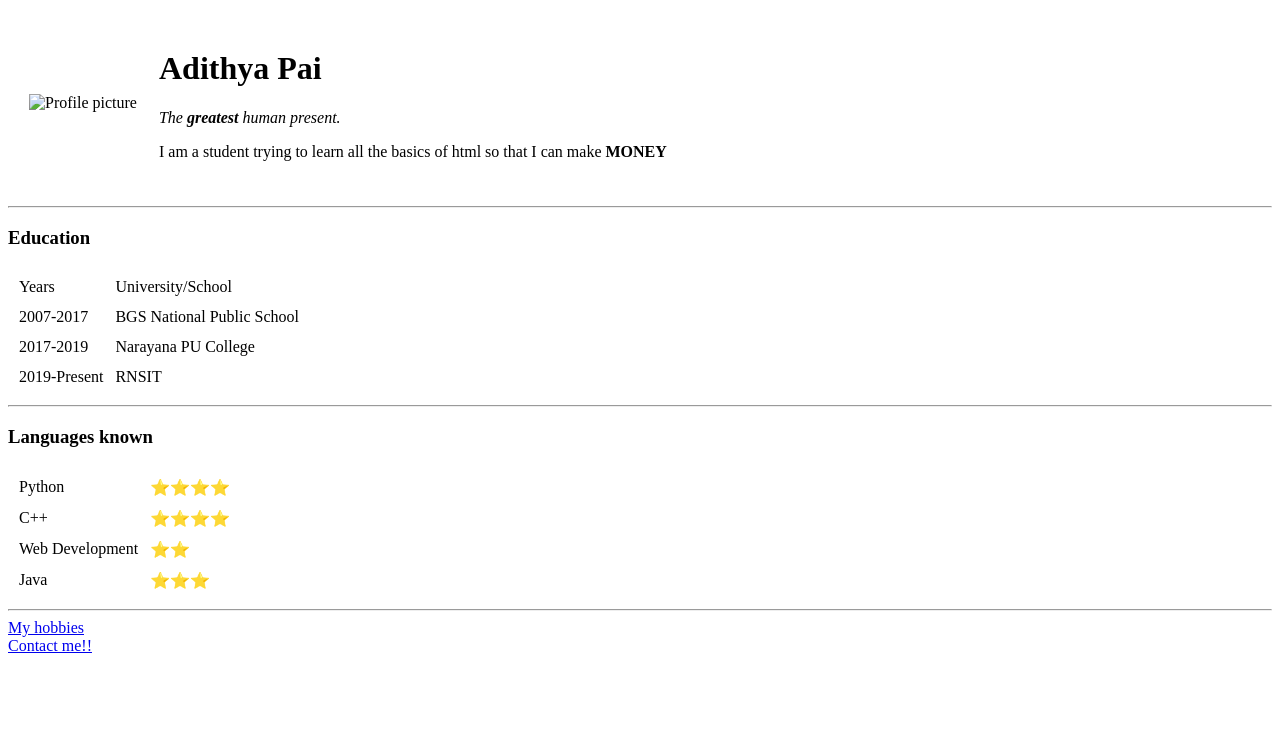
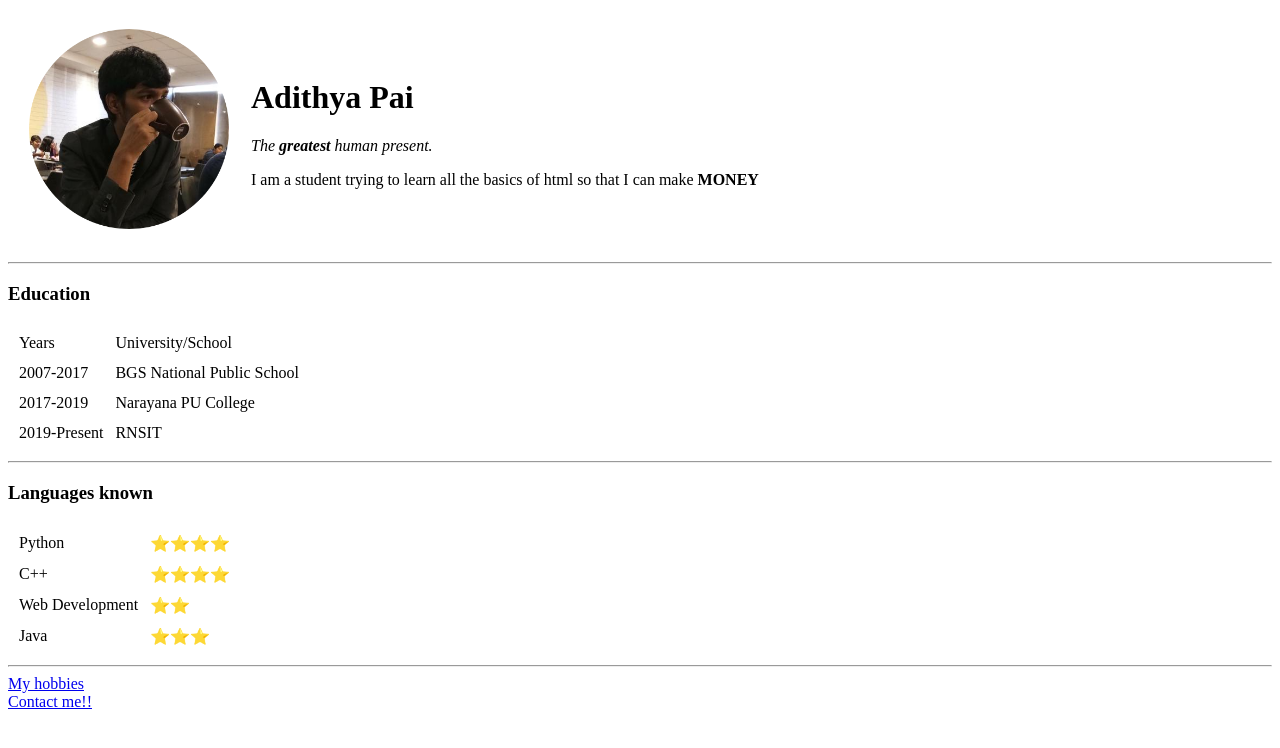
Before and after one commit to adithyarpai/cv, a plain HTML site: page index.html in a window 1280 px wide. Drawn offline with Linux system fonts and the light colour scheme.

Commit message:
Update index.html

```diff
--- a/index.html
+++ b/index.html
@@ -9,7 +9,7 @@
 <body>
   <table cellspacing="20">
     <tr>
-      <td><img src="images\Profile_picture.jpg" alt="Profile picture" height="200"></td>
+      <td><img src="Profile_picture.jpg" alt="Profile picture" height="200"></td>
       <td>
         <h1>Adithya Pai</h1>
         <p><em>The <strong>greatest</strong> human present.</em></p>
```
